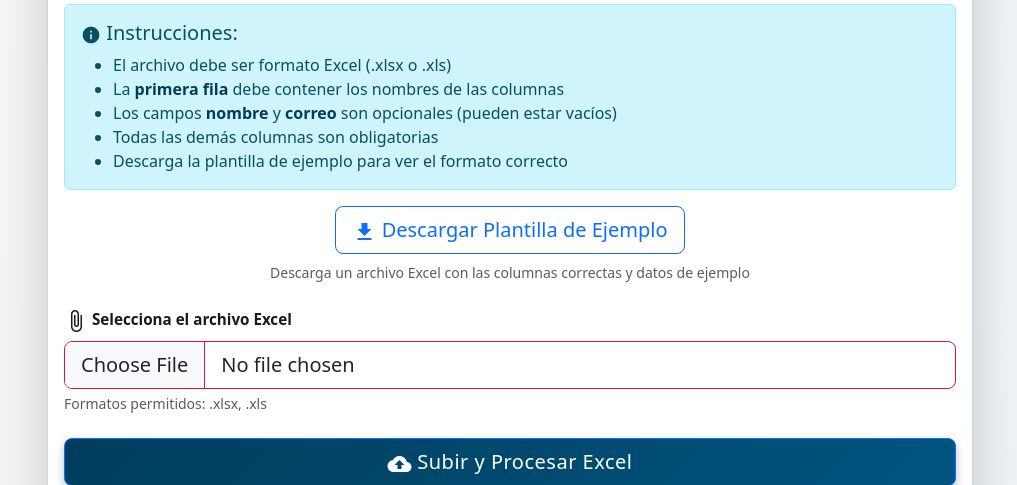
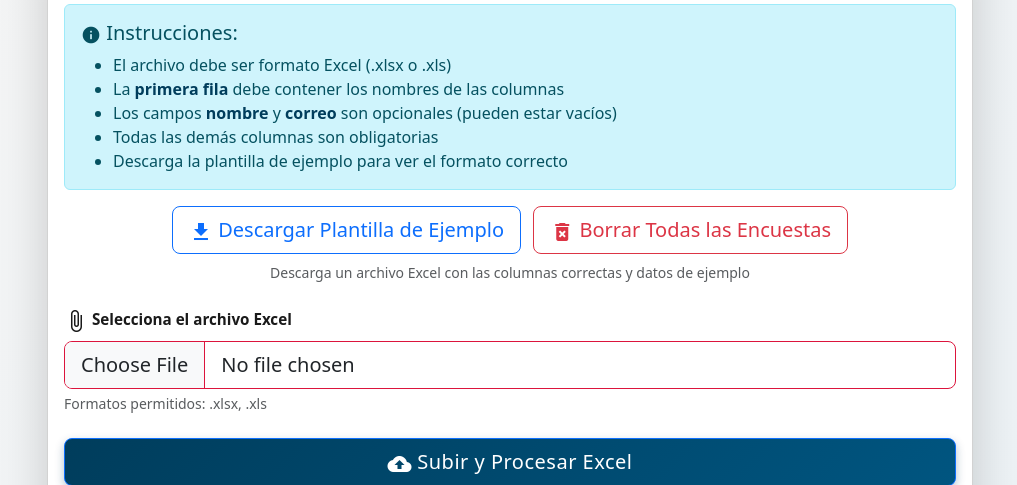
Before and after one commit to KleberVM/miweb, a Django app: page /encuesta/subir/ in a window 1280 px wide. Shown: the part 199-684 px from the top of the page, without its empty margins (130-1147 px from the left). Run offline with Django 4.2, Linux system fonts and the light colour scheme; the visitor is signed in with stand-in values (Sample User, id 1); some libraries are stand-ins or nearby versions.

Commit message:
delete encuesta

```diff
--- a/encuesta/templates/encuesta/excel_upload.html
+++ b/encuesta/templates/encuesta/excel_upload.html
@@ -50,12 +50,16 @@
                     </ul>
                 </div>
 
-                <!-- Botón para descargar plantilla -->
+                <!-- Botones de acción -->
                 <div class="mb-4 text-center">
-                    <a href="{% url 'encuesta:download_excel' %}" class="btn btn-outline-primary btn-lg">
+                    <a href="{% url 'encuesta:download_excel' %}" class="btn btn-outline-primary btn-lg me-2">
                         <span class="material-icons" style="vertical-align: middle;">download</span>
                         Descargar Plantilla de Ejemplo
                     </a>
+                    <button type="button" class="btn btn-outline-danger btn-lg" data-bs-toggle="modal" data-bs-target="#deleteModal">
+                        <span class="material-icons" style="vertical-align: middle;">delete_forever</span>
+                        Borrar Todas las Encuestas
+                    </button>
                     <p class="text-muted mt-2 small">Descarga un archivo Excel con las columnas correctas y datos de ejemplo</p>
                 </div>
 
@@ -172,6 +176,42 @@
     </div>
 </div>
 
+<!-- Modal de confirmación para borrar -->
+<div class="modal fade" id="deleteModal" tabindex="-1" aria-labelledby="deleteModalLabel" aria-hidden="true">
+    <div class="modal-dialog modal-dialog-centered">
+        <div class="modal-content">
+            <div class="modal-header bg-danger text-white">
+                <h5 class="modal-title" id="deleteModalLabel">
+                    <span class="material-icons" style="vertical-align: middle;">warning</span>
+                    Confirmar Eliminación
+                </h5>
+                <button type="button" class="btn-close btn-close-white" data-bs-dismiss="modal" aria-label="Close"></button>
+            </div>
+            <div class="modal-body">
+                <div class="alert alert-warning">
+                    <strong><span class="material-icons" style="font-size: 20px; vertical-align: middle;">warning_amber</span> ¡ADVERTENCIA!</strong>
+                    <p class="mb-0 mt-2">Esta acción eliminará <strong>TODAS</strong> las encuestas de la base de datos de forma permanente.</p>
+                </div>
+                <p class="text-center mb-3">¿Estás seguro de que deseas continuar?</p>
+                <p class="text-center text-muted small">Esta acción no se puede deshacer.</p>
+            </div>
+            <div class="modal-footer">
+                <button type="button" class="btn btn-secondary" data-bs-dismiss="modal">
+                    <span class="material-icons" style="vertical-align: middle;">cancel</span>
+                    Cancelar
+                </button>
+                <form method="post" action="{% url 'encuesta:delete_all_encuestas' %}" style="display: inline;">
+                    {% csrf_token %}
+                    <button type="submit" class="btn btn-danger" id="confirmDeleteBtn">
+                        <span class="material-icons" style="vertical-align: middle;">delete_forever</span>
+                        Sí, Borrar Todo
+                    </button>
+                </form>
+            </div>
+        </div>
+    </div>
+</div>
+
 <script>
     // Mostrar información del archivo seleccionado
     document.getElementById('excel_file').addEventListener('change', function(e) {
--- a/encuesta/urls.py
+++ b/encuesta/urls.py
@@ -11,4 +11,5 @@ urlpatterns = [
     path('excel/download/', views.DownloadExcelView.as_view(), name='download_excel'),
     path('subir/', views.ExcelUploadView.as_view(), name='excel_upload'),
     path('subir/procesar/', views.ProcessExcelUploadView.as_view(), name='process_excel_upload'),
+    path('borrar-todo/', views.DeleteAllEncuestasView.as_view(), name='delete_all_encuestas'),
 ]
--- a/encuesta/views.py
+++ b/encuesta/views.py
@@ -319,3 +319,22 @@ class ProcessExcelUploadView(View):
             return render(request, 'encuesta/excel_upload.html', {
                 'error': f'Error al procesar el archivo: {str(e)}'
             })
+
+@method_decorator(staff_member_required, name='dispatch')
+class DeleteAllEncuestasView(View):
+    def post(self, request):
+        try:
+            # Contar cuántas encuestas hay antes de borrar
+            count = Encuesta.objects.count()
+
+            # Borrar todas las encuestas
+            Encuesta.objects.all().delete()
+
+            return render(request, 'encuesta/excel_upload.html', {
+                'message': f'Se eliminaron exitosamente {count} encuestas de la base de datos.',
+                'message_type': 'success'
+            })
+        except Exception as e:
+            return render(request, 'encuesta/excel_upload.html', {
+                'error': f'Error al eliminar las encuestas: {str(e)}'
+            })
```
